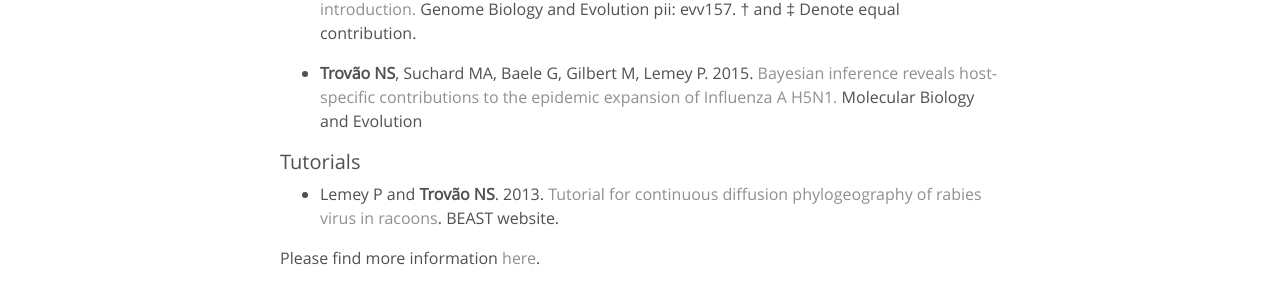
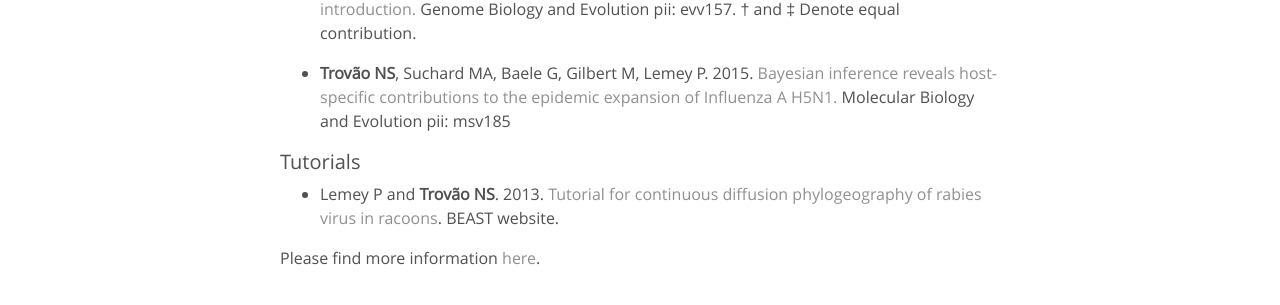
Before and after one commit to nidiatrovao/nidiatrovao.github.io, a Jekyll site: the page built from publications.md, in a window 1280 px wide. Shown: the part 444-749 px from the top of the page. Built offline with Jekyll 4.4.1, drawn with Linux system fonts in a browser that asks for light colours.

Commit message:
edit publications

```diff
--- a/publications.md
+++ b/publications.md
@@ -9,7 +9,7 @@
 
 * Zeller M †, Donato C †, <b>Trovão NS</b>, Cowley D, Heylen E, Donker NC, McAllen JK, Akopov A, Kirkness EF, Lemey P, Van Ranst M, Matthijnssens J ‡, Kirkwood CD ‡. 2015. [Genome-wide evolutionary analyses of G1P[8] strains isolated before and after rotavirus vaccine introduction.](http://gbe.oxfordjournals.org/content/early/2015/08/08/gbe.evv157) Genome Biology and  Evolution pii: evv157. † and ‡ Denote equal contribution.
 
-* <b>Trovão NS</b>, Suchard MA, Baele G, Gilbert M, Lemey P. 2015. [Bayesian inference reveals host-specific contributions to the epidemic expansion of Influenza A H5N1.](http://mbe.oxfordjournals.org/content/early/2015/09/03/molbev.msv185.short?rss=1) Molecular Biology and Evolution
+* <b>Trovão NS</b>, Suchard MA, Baele G, Gilbert M, Lemey P. 2015. [Bayesian inference reveals host-specific contributions to the epidemic expansion of Influenza A H5N1.](http://mbe.oxfordjournals.org/content/early/2015/09/03/molbev.msv185.short?rss=1) Molecular Biology and Evolution  pii: msv185
 
 ##Tutorials
 
```
